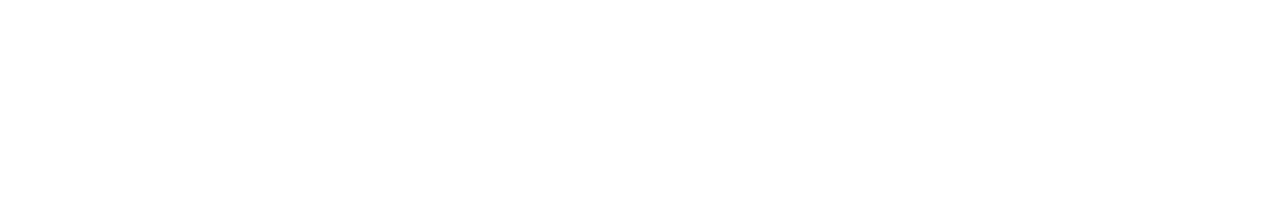
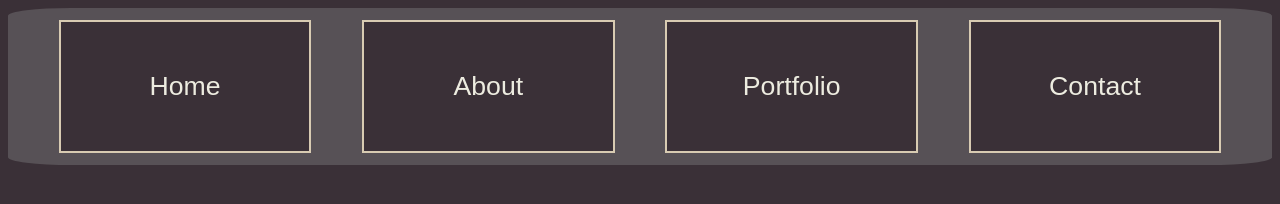
Before and after one commit to G-U-T/personal-site-II, a plain HTML site: page index.html in a window 1280 px wide. Drawn offline with Linux system fonts and the light colour scheme.

Commit message:
Added nav bar and basic styling.

```diff
--- a/index.html
+++ b/index.html
@@ -4,6 +4,19 @@
 		<link rel="stylesheet" href="styles.css">
 	</head>
 	<body>
-
+		<nav>
+			<button>
+				<a>Home</a>
+			</button>
+			<button>
+				<a>About</a>
+			</button>
+			<button>
+				<a>Portfolio</a>
+			</button>
+			<button>
+				<a>Contact</a>
+			</button>
+		</nav>
 	</body>
 </html>
--- a/styles.css
+++ b/styles.css
@@ -0,0 +1,48 @@
+:root {
+	--bg-color: #3a3037;
+	--dark-gray: #575156;
+	--gray: #838b89;
+	--tan: #d8cbb2;
+	--white: #edece0;
+}
+
+body {
+	background-color: var(--bg-color);
+	color: var(--tan);
+}
+
+nav {
+	display: flex;
+	flex-direction: row;
+	justify-content: space-evenly;
+	align-items: center;
+
+	height: 20%;
+	border-radius: 5%;
+	background-color: var(--dark-gray);
+}
+nav > button {
+	width: 20%;
+	height: 85%;
+}
+
+button {
+	background-color: var(--bg-color);
+	color: var(--white);
+
+	border: 2px solid var(--tan);
+}
+button:hover {
+	background-color: var(--dark-gray);
+}
+
+@media (min-width: 800px) {
+	button > a {
+		font-size: 200%;
+	}
+}
+@media (max-width: 350px) {
+	button > a {
+		font-size: 45%;
+	}
+}
```
